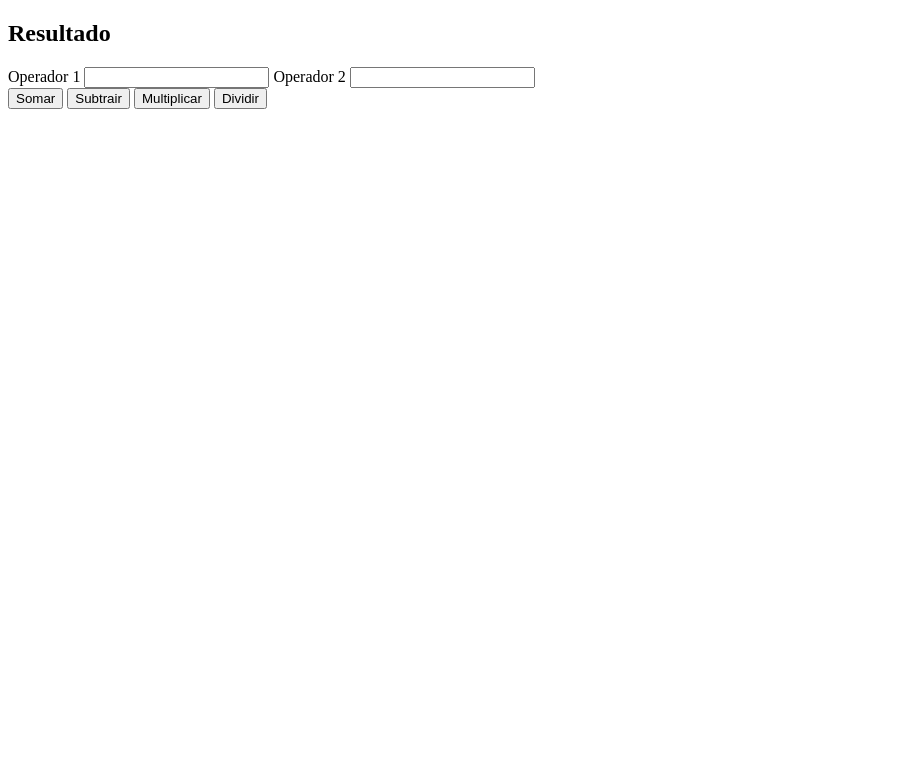
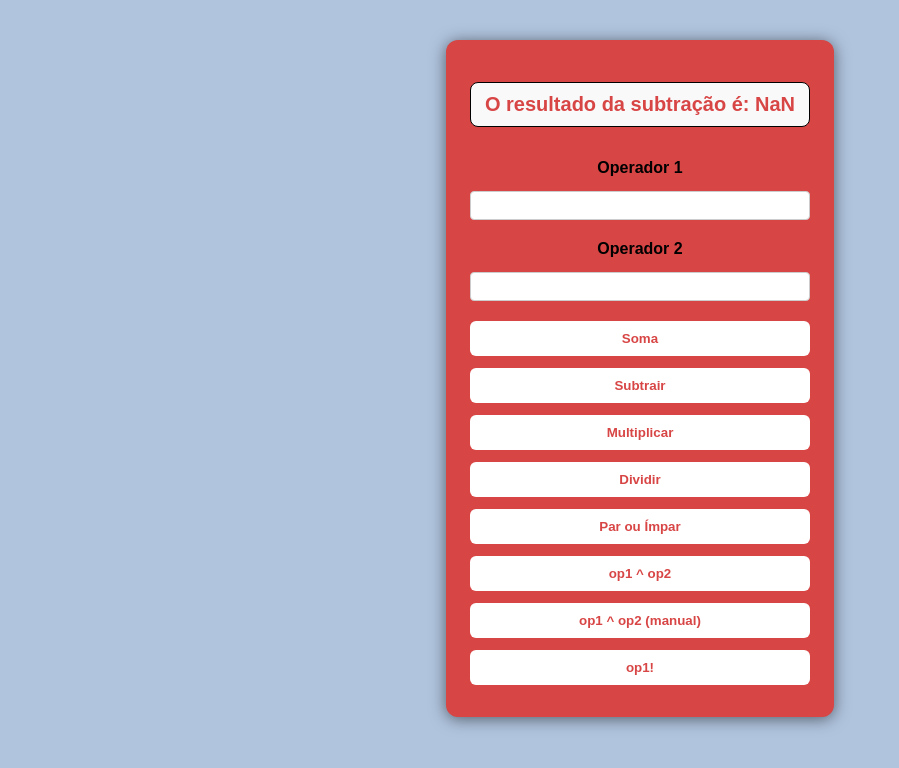
Before and after one commit to Igor-Moraes/Faculdade, a plain HTML site: page Atividades/ex-calculadora/index.html in a window 1280 px wide. Both pictures are taken after a click on the button "Subtrair". Shown: the whole page, without its empty margins (0-899 px from the left). Drawn offline with Linux system fonts and the light colour scheme.

Commit message:
soma,sub,mult,div

```diff
--- a/Atividades/ex-calculadora/app.js
+++ b/Atividades/ex-calculadora/app.js
@@ -0,0 +1,82 @@
+function soma() {
+    var op1 = document.getElementById("op1").value;
+    var op2 = document.getElementById("op2").value;
+    var op1Number = parseInt(op1);
+    var op2Number = parseInt(op2);
+    var soma = op1Number + op2Number;
+    console.log(soma);
+
+    var resultado = document.getElementById("resultado");
+    resultado.innerHTML = "O resultado da soma é: " + soma;
+    resultado.style.display = "block";
+    resultado.style.border = "1px solid black";
+    resultado.style.padding = "10px";
+    resultado.style.marginTop = "10px";
+    resultado.style.backgroundColor = "#f9f9f9";
+    resultado.style.listStyle = "none";
+    resultado.style.fontWeight = "bold";
+    resultado.style.color = "#10ac3fff";
+    resultado.style.fontSize = "20px";
+}
+
+function sub() {
+    var op1 = document.getElementById("op1").value;
+    var op2 = document.getElementById("op2").value;
+    var op1Number = parseInt(op1);
+    var op2Number = parseInt(op2);
+    var sub = op1Number - op2Number;
+    console.log(sub);
+
+    var resultado = document.getElementById("resultado");
+    resultado.innerHTML = "O resultado da subtração é: " + sub;
+    resultado.style.display = "block";
+    resultado.style.border = "1px solid black";
+    resultado.style.padding = "10px";
+    resultado.style.marginTop = "10px";
+    resultado.style.backgroundColor = "#f9f9f9";
+    resultado.style.listStyle = "none";
+    resultado.style.fontWeight = "bold";
+    resultado.style.color = "#d84545";
+    resultado.style.fontSize = "20px";
+}
+
+function mult() {
+    var op1 = document.getElementById("op1").value;
+    var op2 = document.getElementById("op2").value;
+    var op1Number = parseInt(op1);
+    var op2Number = parseInt(op2);
+    var mult = op1Number * op2Number;
+    console.log(mult);
+
+    var resultado = document.getElementById("resultado");
+    resultado.innerHTML = "O resultado da multiplicação é: " + mult;
+    resultado.style.display = "block";
+    resultado.style.border = "1px solid black";
+    resultado.style.padding = "10px";
+    resultado.style.marginTop = "10px";
+    resultado.style.backgroundColor = "#f9f9f9";
+    resultado.style.listStyle = "none";
+    resultado.style.fontWeight = "bold";
+    resultado.style.color = "#10ac3fff";
+    resultado.style.fontSize = "20px";
+}
+function divi() {
+    var op1 = document.getElementById("op1").value;
+    var op2 = document.getElementById("op2").value;
+    var op1Number = parseInt(op1);
+    var op2Number = parseInt(op2);
+    var divi = op1Number / op2Number;
+    console.log(divi);
+
+    var resultado = document.getElementById("resultado");
+    resultado.innerHTML = "O resultado da divisão é: " + divi;
+    resultado.style.display = "block";
+    resultado.style.border = "1px solid black";
+    resultado.style.padding = "10px";
+    resultado.style.marginTop = "10px";
+    resultado.style.backgroundColor = "#f9f9f9";
+    resultado.style.listStyle = "none";
+    resultado.style.fontWeight = "bold";
+    resultado.style.color = "#d84545";
+    resultado.style.fontSize = "20px";
+}
--- a/Atividades/ex-calculadora/index.html
+++ b/Atividades/ex-calculadora/index.html
@@ -4,7 +4,7 @@
     <meta charset="UTF-8">
     <meta name="viewport" content="width=device-width, initial-scale=1.0">
     <link rel="stylesheet" href="style.css">
-    <script src="script.js" defer></script>
+    <script src="app.js" defer></script>
     <title>Calculadora</title>
 </head>
 <body>
@@ -13,16 +13,19 @@
             <h2>Resultado</h2>
         </div>
         <div id="operadores">
-            <label for="operador1">Operador 1</label>
-            <input type="text" id="operador1" name="operador1" required>
-            <label for="operador2">Operador 2</label>
-            <input type="text" id="operador2" name="operador2" required>
-        </div>
-        <div id="botoes">
-            <button id="somar">Somar</button>
-            <button id="subtrair">Subtrair</button>
-            <button id="multiplicar">Multiplicar</button>
-            <button id="dividir">Dividir</button>
+            <label for="op1">Operador 1</label>
+            <input type="number" id="op1" name="op1" required>
+            <label for="op2">Operador 2</label>
+            <input type="number" id="op2" name="op2" required>
+            <button id="soma" onclick="soma()">Soma</button>
+            <button id="sub" onclick="sub()">Subtrair</button>
+            <button id="mult" onclick="mult()">Multiplicar</button>
+            <button id="divi" onclick="divi()">Dividir</button>
+            <button id="parImpar" onclick="parImpar()">Par ou Ímpar</button>
+            <button id="potencia" onclick="potencia()">op1 ^ op2</button>
+            <button id="potenciaManual" onclick="potenciaManual()">op1 ^ op2 (manual)</button>
+            <button id="fatorial" onclick="fatorial()">op1!</button>
+
         </div>
     </div>
 </body>
--- a/Atividades/ex-calculadora/style.css
+++ b/Atividades/ex-calculadora/style.css
@@ -0,0 +1,58 @@
+body {
+  background-color: lightsteelblue;
+  font-family: Arial, Helvetica, sans-serif;
+  text-align: center;
+}
+
+#calculadora {
+  display: flex;
+  flex-direction: column;
+  align-items: stretch;
+  gap: 24px;
+  max-width: 340px;
+  margin: 40px auto;
+  background: #d84545;
+  padding: 32px 24px;
+  border-radius: 12px;
+  box-shadow: 0 2px 16px #0008;
+}
+
+#resultado {
+  background: #c9888866;
+  border-radius: 8px;
+  padding: 16px;
+  margin-bottom: 8px;
+}
+
+#operadores {
+  display: flex;
+  flex-direction: column;
+  gap: 12px;
+}
+
+#operadores label {
+  margin-bottom: 2px;
+  font-weight: bold;
+}
+
+#operadores input {
+  padding: 6px;
+  border-radius: 4px;
+  border: 1px solid #ccc;
+  margin-bottom: 8px;
+}
+
+#operadores button {
+  padding: 10px;
+  border: none;
+  border-radius: 6px;
+  background: #fff;
+  color: #d84545;
+  font-weight: bold;
+  cursor: pointer;
+  transition: background 0.2s;
+}
+
+#operadores button:hover {
+  background: #ffe0e0;
+}
```
